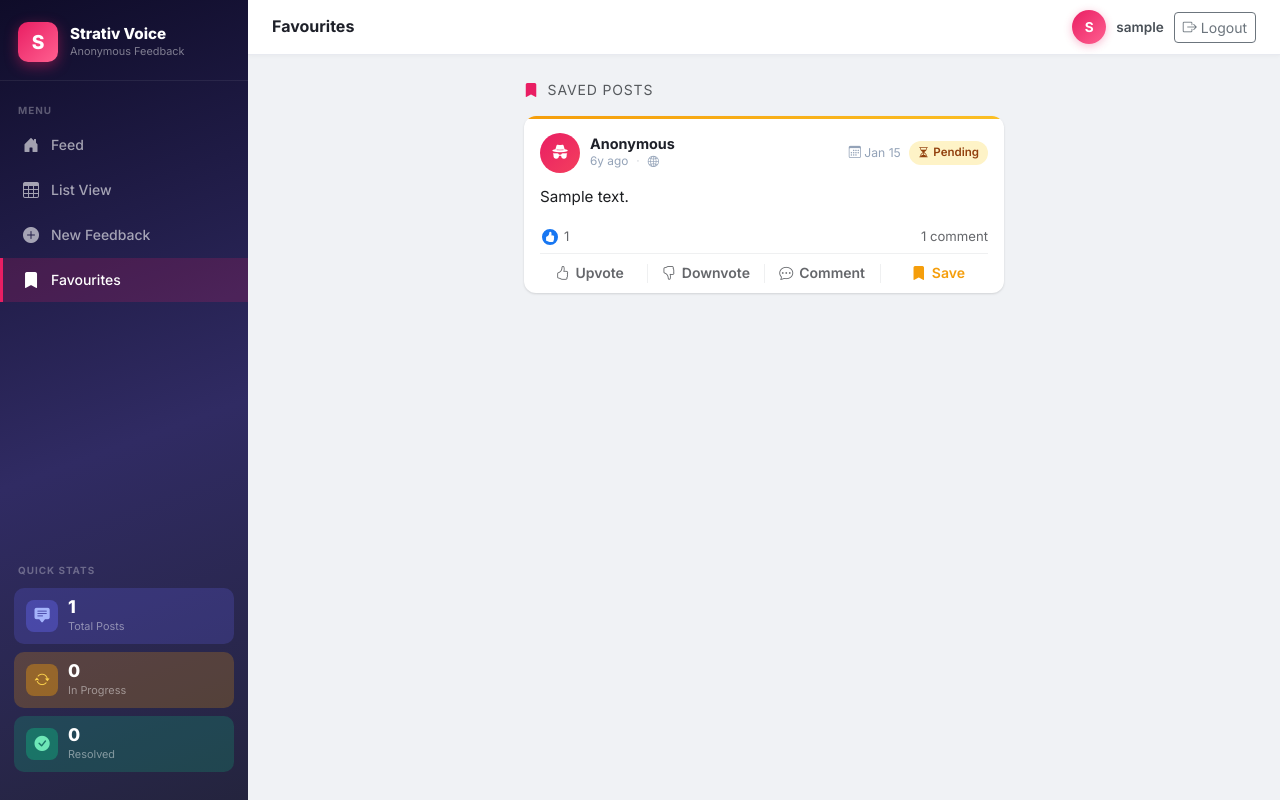
After one commit to sudipto-strativ/anon-feedback, a Django app: page /favourites/ in a window 1280 px wide. The commit adds this page. Run offline with Django 4.2, Linux system fonts and the light colour scheme; a user stored in the database is signed in; tables that the repository leaves empty hold one stand-in row (values such as "Sample post").

Commit message:
Adds favourite functionality

```diff
--- a/feedback/models.py
+++ b/feedback/models.py
@@ -115,6 +115,20 @@ class Comment(models.Model):
         return self.like_count - self.dislike_count
 
 
+class Favourite(models.Model):
+    user = models.ForeignKey(User, on_delete=models.CASCADE, related_name='favourites')
+    post = models.ForeignKey(Post, on_delete=models.CASCADE, related_name='favourited_by')
+    created_at = models.DateTimeField(auto_now_add=True)
+
+    class Meta:
+        constraints = [
+            models.UniqueConstraint(fields=['user', 'post'], name='unique_favourite')
+        ]
+
+    def __str__(self):
+        return f"{self.user.username} → Post #{self.post.id}"
+
+
 class Vote(models.Model):
     VOTE_CHOICES = [('like', 'Like'), ('dislike', 'Dislike')]
     user = models.ForeignKey(User, on_delete=models.CASCADE, related_name='votes')
--- a/feedback/templates/feedback/base.html
+++ b/feedback/templates/feedback/base.html
@@ -299,8 +299,9 @@
         }
 
         .fb-action-btn:hover { background: #f2f2f2; color: #1e2029; }
-        .fb-action-btn.active-like  { color: #1877f2; }
+        .fb-action-btn.active-like    { color: #1877f2; }
         .fb-action-btn.active-dislike { color: #ef4444; }
+        .fb-action-btn.active-fav     { color: #f59e0b; }
 
         .fb-action-divider {
             width: 1px; background: #eff0f1; margin: 6px 0; align-self: stretch;
@@ -589,6 +590,9 @@
         <a href="{% url 'post_create' %}" class="{% if request.resolver_match.url_name == 'post_create' %}active{% endif %}">
             <i class="bi bi-plus-circle-fill"></i> New Feedback
         </a>
+        <a href="{% url 'favourites' %}" class="{% if request.resolver_match.url_name == 'favourites' %}active{% endif %}">
+            <i class="bi bi-bookmark-fill"></i> Favourites
+        </a>
     </div>
 
     <div class="sidebar-stats">
@@ -742,6 +746,29 @@ function updateVoteUI(type, id, data) {
     if (countSpan) countSpan.textContent = data.score;
 }
 
+function toggleFavourite(postId) {
+    fetch(`/post/${postId}/favourite/`, {
+        method: 'POST',
+        headers: { 'X-CSRFToken': getCsrfToken() },
+    })
+    .then(r => r.json())
+    .then(data => {
+        const btn = document.getElementById(`fav-btn-post-${postId}`);
+        if (!btn) return;
+        const icon = btn.querySelector('i');
+        if (data.is_favourite) {
+            btn.classList.add('active-fav');
+            icon.className = 'bi bi-bookmark-fill';
+            btn.title = 'Remove from favourites';
+        } else {
+            btn.classList.remove('active-fav');
+            icon.className = 'bi bi-bookmark';
+            btn.title = 'Save to favourites';
+        }
+    })
+    .catch(console.error);
+}
+
 function openSidebar() {
     document.getElementById('sidebar').classList.add('open');
     document.getElementById('sidebarOverlay').classList.add('open');
--- /dev/null
+++ b/feedback/templates/feedback/favourites.html
@@ -0,0 +1,37 @@
+{% extends "feedback/base.html" %}
+{% load feedback_extras %}
+
+{% block title %}Favourites — Strativ Voice{% endblock %}
+{% block page_title %}Favourites{% endblock %}
+
+{% block content %}
+<div class="row justify-content-center">
+    <div class="col-12 col-md-10 col-lg-7 col-xl-6">
+
+        <div class="d-flex align-items-center justify-content-between mb-3">
+            <span class="fw-700 text-muted small text-uppercase" style="letter-spacing:.06em;">
+                <i class="bi bi-bookmark-fill me-1" style="color:var(--pink);"></i> Saved Posts
+            </span>
+        </div>
+
+        {% if posts %}
+            {% for post in posts %}
+                {% include "feedback/partials/post_card.html" with truncate=True %}
+            {% endfor %}
+        {% else %}
+            <div class="text-center py-5">
+                <div style="font-size:3.5rem; margin-bottom:12px;">🔖</div>
+                <h5 class="fw-bold text-muted">No saved posts yet</h5>
+                <p class="text-muted small mb-4">
+                    Hit the <strong>Save</strong> button on any post in the feed to bookmark it here.
+                </p>
+                <a href="{% url 'feed' %}" class="btn btn-lg px-5 fw-semibold text-white"
+                   style="background:linear-gradient(135deg,#e91e63,#ff6090);border:none;border-radius:10px;box-shadow:0 4px 14px rgba(233,30,99,.35);">
+                    <i class="bi bi-house-door me-2"></i>Go to Feed
+                </a>
+            </div>
+        {% endif %}
+
+    </div>
+</div>
+{% endblock %}
--- a/feedback/templates/feedback/partials/post_card.html
+++ b/feedback/templates/feedback/partials/post_card.html
@@ -1,5 +1,6 @@
 {% load feedback_extras %}
 {% with user_vote=user_vote_map|get_item:post.id %}
+{% with is_fav=favourite_set|get_item:post.id %}
 
 <div class="fb-card" id="post-card-{{ post.id }}">
 
@@ -109,7 +110,20 @@
             <i class="bi bi-chat-dots"></i>
             Comment
         </a>
+
+        <div class="fb-action-divider"></div>
+
+        <button
+            class="fb-action-btn {% if is_fav %}active-fav{% endif %}"
+            id="fav-btn-post-{{ post.id }}"
+            onclick="toggleFavourite({{ post.id }})"
+            title="{% if is_fav %}Remove from favourites{% else %}Save to favourites{% endif %}"
+        >
+            <i class="bi bi-bookmark{% if is_fav %}-fill{% endif %}"></i>
+            Save
+        </button>
     </div>
 
 </div>
 {% endwith %}
+{% endwith %}
--- a/feedback/views.py
+++ b/feedback/views.py
@@ -12,8 +12,29 @@ from django.utils import timezone
 from django.views.decorators.http import require_POST
 
 from .forms import CommentForm, PostForm, RegisterForm, StatusUpdateForm
-from .models import Comment, Post, Vote
+from .models import Comment, Favourite, Post, Vote
 from .notifications import notify_new_comment, notify_new_post, notify_status_update
+
+
+def _build_vote_map(user, post_ids):
+    """Return {post_id: vote_type} for the given user and post ids."""
+    if not post_ids:
+        return {}
+    votes = Vote.objects.filter(
+        user=user, post_id__in=post_ids, comment__isnull=True
+    ).values('post_id', 'vote_type')
+    return {v['post_id']: v['vote_type'] for v in votes}
+
+
+def _build_favourite_set(user, post_ids):
+    """Return {post_id: True} for posts the user has favourited."""
+    if not post_ids:
+        return {}
+    return {
+        pk: True for pk in Favourite.objects.filter(
+            user=user, post_id__in=post_ids
+        ).values_list('post_id', flat=True)
+    }
 
 
 @login_required
@@ -42,26 +63,13 @@ def feed(request):
         # Default: recent
         posts = posts.order_by('-created_at')
 
-    # Build user vote map
-    user_vote_map = {}
-    if isinstance(posts, list):
-        post_ids = [p.id for p in posts]
-    else:
-        post_ids = list(posts.values_list('id', flat=True))
-
-    if post_ids:
-        user_votes = Vote.objects.filter(
-            user=request.user,
-            post_id__in=post_ids,
-            comment__isnull=True,
-        ).values('post_id', 'vote_type')
-        for v in user_votes:
-            user_vote_map[v['post_id']] = v['vote_type']
+    post_ids = [p.id for p in posts] if isinstance(posts, list) else list(posts.values_list('id', flat=True))
 
     return render(request, 'feedback/feed.html', {
         'posts': posts,
         'current_tab': current_tab,
-        'user_vote_map': user_vote_map,
+        'user_vote_map': _build_vote_map(request.user, post_ids),
+        'favourite_set': _build_favourite_set(request.user, post_ids),
     })
 
 
@@ -87,17 +95,7 @@ def list_view(request):
     page_number = request.GET.get('page')
     page_obj = paginator.get_page(page_number)
 
-    # Build user vote map for this page
-    user_vote_map = {}
     page_post_ids = [p.id for p in page_obj]
-    if page_post_ids:
-        user_votes = Vote.objects.filter(
-            user=request.user,
-            post_id__in=page_post_ids,
-            comment__isnull=True,
-        ).values('post_id', 'vote_type')
-        for v in user_votes:
-            user_vote_map[v['post_id']] = v['vote_type']
 
     return render(request, 'feedback/list_view.html', {
         'posts': page_obj,
@@ -105,7 +103,8 @@ def list_view(request):
         'status_filter': status_filter,
         'search_query': search_query,
         'STATUS_CHOICES': Post.STATUS_CHOICES,
-        'user_vote_map': user_vote_map,
+        'user_vote_map': _build_vote_map(request.user, page_post_ids),
+        'favourite_set': _build_favourite_set(request.user, page_post_ids),
     })
 
 
@@ -314,6 +313,43 @@ def update_status(request, pk):
     return redirect('post_detail', pk=pk)
 
 
+@login_required
+@require_POST
+def toggle_favourite(request, pk):
+    """Toggle a post as favourite. Returns JSON {is_favourite: bool}."""
+    post = get_object_or_404(Post, pk=pk)
+    fav = Favourite.objects.filter(user=request.user, post=post).first()
+    if fav:
+        fav.delete()
+        is_favourite = False
+    else:
+        Favourite.objects.create(user=request.user, post=post)
+        is_favourite = True
+    return JsonResponse({'is_favourite': is_favourite})
+
+
+@login_required
+def favourites_feed(request):
+    """Feed showing only the current user's favourited posts."""
+    favourited_post_ids = Favourite.objects.filter(
+        user=request.user
+    ).values_list('post_id', flat=True)
+
+    posts = Post.objects.filter(
+        id__in=favourited_post_ids
+    ).select_related('author', 'author__profile').prefetch_related(
+        'votes', 'comments'
+    ).order_by('-created_at')
+
+    post_ids = list(posts.values_list('id', flat=True))
+
+    return render(request, 'feedback/favourites.html', {
+        'posts': posts,
+        'user_vote_map': _build_vote_map(request.user, post_ids),
+        'favourite_set': _build_favourite_set(request.user, post_ids),
+    })
+
+
 def register(request):
     """Register a new user with employee role."""
     if request.user.is_authenticated:
--- a/strativ_voice/urls.py
+++ b/strativ_voice/urls.py
@@ -12,6 +12,8 @@ urlpatterns = [
     path('post/<int:pk>/vote/', feedback_views.vote_post, name='vote_post'),
     path('post/<int:pk>/update-status/', feedback_views.update_status, name='update_status'),
     path('comment/<int:pk>/vote/', feedback_views.vote_comment, name='vote_comment'),
+    path('post/<int:pk>/favourite/', feedback_views.toggle_favourite, name='toggle_favourite'),
+    path('favourites/', feedback_views.favourites_feed, name='favourites'),
     path('register/', feedback_views.register, name='register'),
     path('login/', auth_views.LoginView.as_view(template_name='feedback/login.html'), name='login'),
     path('logout/', auth_views.LogoutView.as_view(), name='logout'),
```
Also changed, not shown: feedback/migrations/0003_favourite.py (added).
